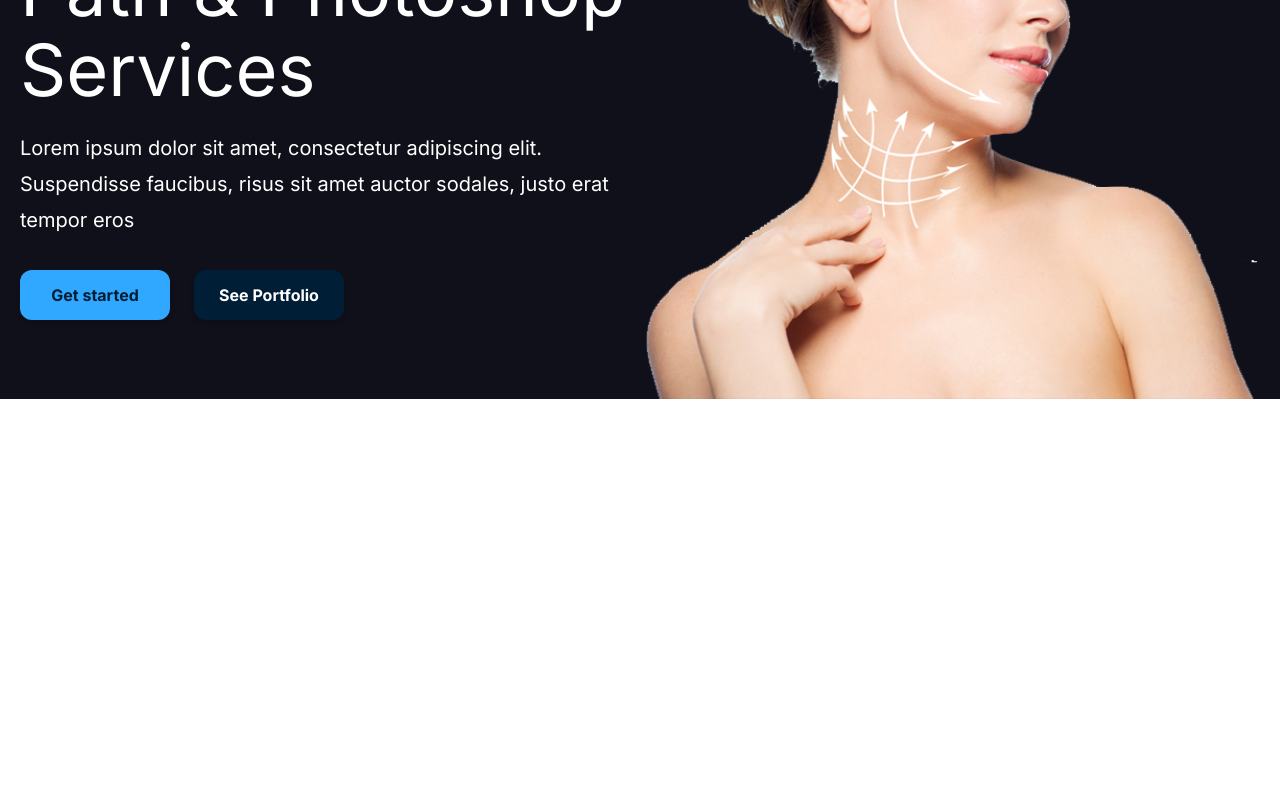
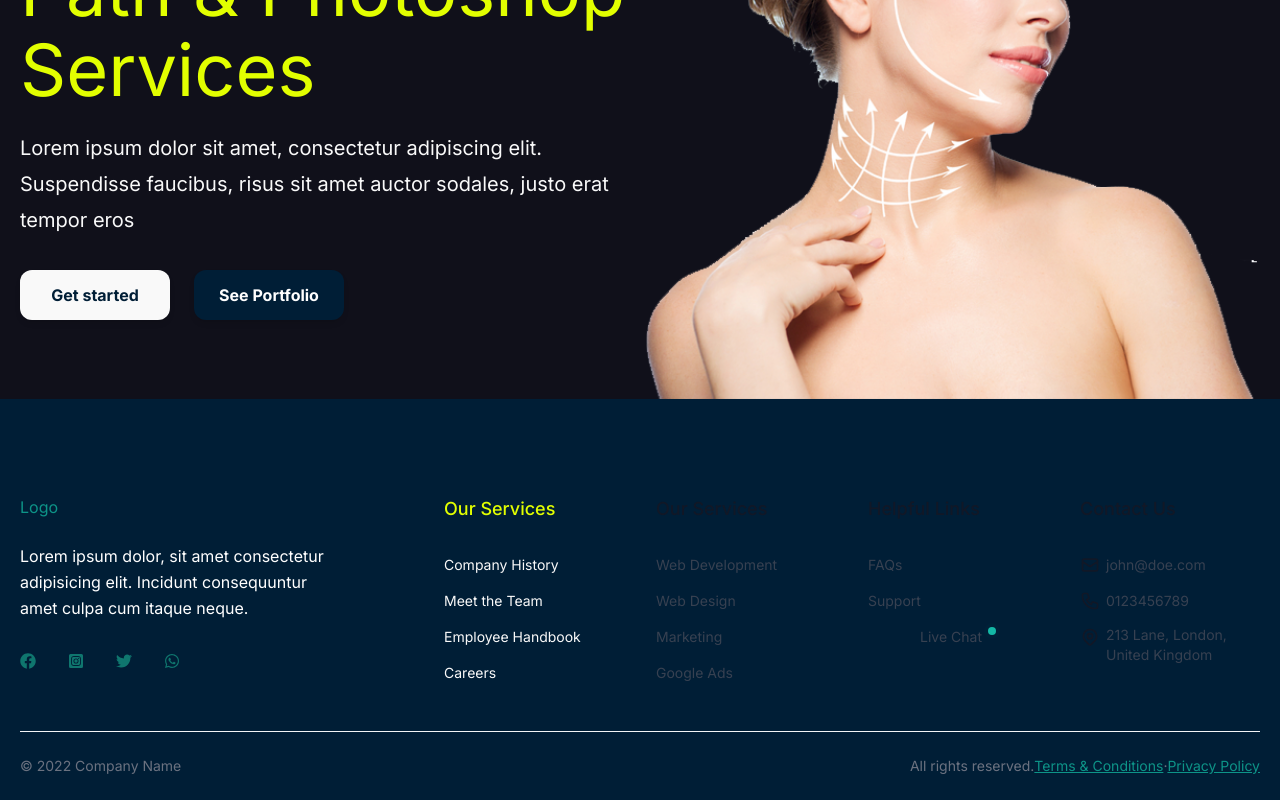
Before and after one commit to devs-shakil/picmaster24, a Next.js app: page / in a window 1280 px wide. Shown: the part 292-1092 px from the top of the page. Before the commit the page ends 800 px from the top, so only its background shows below. Built offline with nearby package versions, Linux system fonts and the light colour scheme.

Commit message:
working on footer

```diff
--- /dev/null
+++ b/app/components/Footer/Footer.js
@@ -0,0 +1,225 @@
+import Link from "next/link";
+import { FaFacebook, FaInstagramSquare, FaTwitter ,FaWhatsapp  } from "react-icons/fa";
+import {navigationLinks, socialIcon } from "./../../data/navigation"
+
+
+export default function Footer() {
+  return (
+<div className="bg-secondary">
+  <div className="mx-auto container px-5 pb-6 pt-16  lg:pt-24">
+    <div className="grid grid-cols-1 gap-8 lg:grid-cols-3">
+      <div>
+        <div className="flex justify-center text-teal-600 sm:justify-start">
+            <Link
+                href="/"
+            >
+                Logo
+            </Link>
+        </div>
+
+        <p className="mt-6 max-w-md text-center leading-relaxed sm:max-w-xs sm:text-left color-white">
+          Lorem ipsum dolor, sit amet consectetur adipisicing elit. Incidunt consequuntur amet culpa
+          cum itaque neque.
+        </p>
+
+        <ul className="mt-8 flex justify-center gap-6 sm:justify-start md:gap-8">
+            {socialIcon.map((link, index) =>(
+                 <li key={index}>
+                    <Link
+                        href={link.href}
+                        rel="noreferrer"
+                        target="_blank"
+                        className="text-teal-700 transition hover:text-teal-700/75"
+                        >
+                       {link.icon}
+                    </Link>
+               </li>
+            ))}
+        </ul>
+      </div>
+
+      <div className="grid grid-cols-1 gap-8 sm:grid-cols-2 md:grid-cols-4 lg:col-span-2">
+        <div className="text-center sm:text-left">
+          <p className="text-lg font-medium color-heading">Our Services</p>
+
+          <ul className="mt-8 space-y-4 text-sm">
+          { navigationLinks.map((link, index) =>(
+            <li key={index}>
+                <Link className="color-primary transition hover:text-gray-700/75 " href={link.href}>
+                    {link.label}
+                </Link>
+            </li>
+          )) }
+          </ul>
+        </div>
+
+        <div className="text-center sm:text-left">
+          <p className="text-lg font-medium text-gray-900">Our Services</p>
+
+          <ul className="mt-8 space-y-4 text-sm">
+            <li>
+              <a className="text-gray-700 transition hover:text-gray-700/75" href="/">
+                Web Development
+              </a>
+            </li>
+
+            <li>
+              <a className="text-gray-700 transition hover:text-gray-700/75" href="/"> Web Design </a>
+            </li>
+
+            <li>
+              <a className="text-gray-700 transition hover:text-gray-700/75" href="/"> Marketing </a>
+            </li>
+
+            <li>
+              <a className="text-gray-700 transition hover:text-gray-700/75" href="/"> Google Ads </a>
+            </li>
+          </ul>
+        </div>
+
+        <div className="text-center sm:text-left">
+          <p className="text-lg font-medium text-gray-900">Helpful Links</p>
+
+          <ul className="mt-8 space-y-4 text-sm">
+            <li>
+              <a className="text-gray-700 transition hover:text-gray-700/75" href="/"> FAQs </a>
+            </li>
+
+            <li>
+              <a className="text-gray-700 transition hover:text-gray-700/75" href="/"> Support </a>
+            </li>
+
+            <li>
+              <a
+                className="group flex justify-center gap-1.5 ltr:sm:justify-start rtl:sm:justify-end"
+                href="/"
+              >
+                <span className="text-gray-700 transition group-hover:text-gray-700/75">
+                  Live Chat
+                </span>
+
+                <span className="relative flex h-2 w-2">
+                  <span
+                    className="absolute inline-flex h-full w-full animate-ping rounded-full bg-teal-400 opacity-75"
+                  ></span>
+                  <span className="relative inline-flex h-2 w-2 rounded-full bg-teal-500"></span>
+                </span>
+              </a>
+            </li>
+          </ul>
+        </div>
+
+        <div className="text-center sm:text-left">
+          <p className="text-lg font-medium text-gray-900">Contact Us</p>
+
+          <ul className="mt-8 space-y-4 text-sm">
+            <li>
+              <a
+                className="flex items-center justify-center gap-1.5 ltr:sm:justify-start rtl:sm:justify-end"
+                href="/"
+              >
+                <svg
+                  xmlns="http://www.w3.org/2000/svg"
+                  className="h-5 w-5 shrink-0 text-gray-900"
+                  fill="none"
+                  viewBox="0 0 24 24"
+                  stroke="currentColor"
+                  strokeWidth="2"
+                >
+                  <path
+                    strokeLinecap="round"
+                    strokeLinejoin="round"
+                    d="M3 8l7.89 5.26a2 2 0 002.22 0L21 8M5 19h14a2 2 0 002-2V7a2 2 0 00-2-2H5a2 2 0 00-2 2v10a2 2 0 002 2z"
+                  />
+                </svg>
+
+                <span className="flex-1 text-gray-700">john@doe.com</span>
+              </a>
+            </li>
+
+            <li>
+              <a
+                className="flex items-center justify-center gap-1.5 ltr:sm:justify-start rtl:sm:justify-end"
+                href="/"
+              >
+                <svg
+                  xmlns="http://www.w3.org/2000/svg"
+                  className="h-5 w-5 shrink-0 text-gray-900"
+                  fill="none"
+                  viewBox="0 0 24 24"
+                  stroke="currentColor"
+                  strokeWidth="2"
+                >
+                  <path
+                    strokeLinecap="round"
+                    strokeLinejoin="round"
+                    d="M3 5a2 2 0 012-2h3.28a1 1 0 01.948.684l1.498 4.493a1 1 0 01-.502 1.21l-2.257 1.13a11.042 11.042 0 005.516 5.516l1.13-2.257a1 1 0 011.21-.502l4.493 1.498a1 1 0 01.684.949V19a2 2 0 01-2 2h-1C9.716 21 3 14.284 3 6V5z"
+                  />
+                </svg>
+
+                <span className="flex-1 text-gray-700">0123456789</span>
+              </a>
+            </li>
+
+            <li
+              className="flex items-start justify-center gap-1.5 ltr:sm:justify-start rtl:sm:justify-end"
+            >
+              <svg
+                xmlns="http://www.w3.org/2000/svg"
+                className="h-5 w-5 shrink-0 text-gray-900"
+                fill="none"
+                viewBox="0 0 24 24"
+                stroke="currentColor"
+                strokeWidth="2"
+              >
+                <path
+                  strokeLinecap="round"
+                  strokeLinejoin="round"
+                  d="M17.657 16.657L13.414 20.9a1.998 1.998 0 01-2.827 0l-4.244-4.243a8 8 0 1111.314 0z"
+                />
+                <path
+                  strokeLinecap="round"
+                  strokeLinejoin="round"
+                  d="M15 11a3 3 0 11-6 0 3 3 0 016 0z"
+                />
+              </svg>
+
+              <address className="-mt-0.5 flex-1 not-italic text-gray-700">
+                213 Lane, London, United Kingdom
+              </address>
+            </li>
+          </ul>
+        </div>
+      </div>
+    </div>
+
+    <div className="mt-12 border-t border-gray-100 pt-6">
+      <div className="text-center sm:flex sm:justify-between sm:text-left">
+        <p className="text-sm text-gray-500">
+          <span className="block sm:inline">All rights reserved.</span>
+
+          <a
+            className="inline-block text-teal-600 underline transition hover:text-teal-600/75"
+            href="/"
+          >
+            Terms & Conditions
+          </a>
+
+          <span>&middot;</span>
+
+          <a
+            className="inline-block text-teal-600 underline transition hover:text-teal-600/75"
+            href="/"
+          >
+            Privacy Policy
+          </a>
+        </p>
+
+        <p className="mt-4 text-sm text-gray-500 sm:order-first sm:mt-0">&copy; 2022 Company Name</p>
+      </div>
+    </div>
+  </div>
+</div>
+
+  )
+}
--- a/app/components/ImageWithText/ImageWIthText.js
+++ b/app/components/ImageWithText/ImageWIthText.js
@@ -14,8 +14,8 @@ export default function ImageWithText({
         <div className= { `flex container px-5 ${ imageFirst ? 'flex-col-reverse' : ''  } flex-col sm:flex-row gap-3`}>
           <div className="w-full sm:w-2/4 flex justify-center items-center pt-4 ">
             <div className="flex flex-col gap-5 py-6 md:py-0">
-              <h2 className="text-3xl lg:leading-[80px] md:text-4xl lg:text-7xl">{title}</h2>
-              <p className="text-base md:text-xl md:leading-9">{subtitle}</p>
+              <h2 className="text-3xl lg:leading-[80px] md:text-4xl lg:text-7xl color-heading">{title}</h2>
+              <p className="text-base md:text-xl md:leading-9 color-primary">{subtitle}</p>
               <div className="flex gap-6 itesm-center">
                 {
                     buttonOne &&
--- a/app/components/Navbar/Navbar.js
+++ b/app/components/Navbar/Navbar.js
@@ -18,7 +18,7 @@ export default function Navbar() {
                     </Link>
             </div>
             <div>
-                <ul className="flex  text-base font-bold hidden md:flex bg-secondary">
+                <ul className=" text-base font-bold hidden md:flex bg-secondary">
                     <li>
                         <Link  className="py-7  px-2  inline-flex" href="/">Home</Link>
                     </li>
@@ -44,7 +44,7 @@ export default function Navbar() {
             <li className="">
                 <Link
                     href="/"
-                    className="flex flex-col items-center justify-center gap-1  py-2 gap-1"
+                    className="flex flex-col items-center justify-center gap-1  py-2  "
                  >
                     <span className="">< FaHome /></span>
                     <span>Home</span>
--- /dev/null
+++ b/app/data/navigation.js
@@ -0,0 +1,16 @@
+import { FaFacebook, FaInstagramSquare, FaTwitter ,FaWhatsapp  } from "react-icons/fa";
+
+export const navigationLinks = [
+    { label: "Company History", href: "/" },
+    { label: "Meet the Team", href: "/" },
+    { label: "Employee Handbook", href: "/" },
+    { label: "Careers", href: "/" },
+  ];
+
+// social media
+  export const socialIcon = [
+    { icon: <FaFacebook/> , href: "/" },
+    { icon: <FaInstagramSquare/>, href: "/" },
+    { icon: <FaTwitter/>, href: "/" },
+    { icon: <FaWhatsapp/>, href: "/" },
+  ];
--- a/app/globals.css
+++ b/app/globals.css
@@ -3,11 +3,12 @@
 @tailwind utilities;
 
 :root {
-  --primary-color:#31A8FF;
+  --primary-color:#F9F9F9;
   --secondary-color:#001E36;
   --primary-white:#fff;
   --primary-color-two:#10101A;
   --secondary-black:#000000;
+  --color-heading:#E2FF00;
 }
 
 @media (prefers-color-scheme: dark) {
@@ -49,3 +50,6 @@
 .color-black{
   color: var(--secondary-black);
 }
+.color-heading{
+  color: var(--color-heading);
+}
--- a/app/layout.js
+++ b/app/layout.js
@@ -1,6 +1,7 @@
 import { Inter } from 'next/font/google'
 import './globals.css'
 import Navbar from './components/Navbar/Navbar'
+import Footer from './components/Footer/Footer'
 
 const inter = Inter({ subsets: ['latin'] })
 
@@ -13,10 +14,14 @@ export default function RootLayout({ children }) {
   return (
     <html lang="en">
       <body className={inter.className}>
-        <header>
+        <header className='sticky top-0 right-0 left-0'>
             <Navbar/>
         </header>
         {children}
+        <footer>
+            <Footer/>
+        </footer>
+
       </body>
     </html>
   )
```
